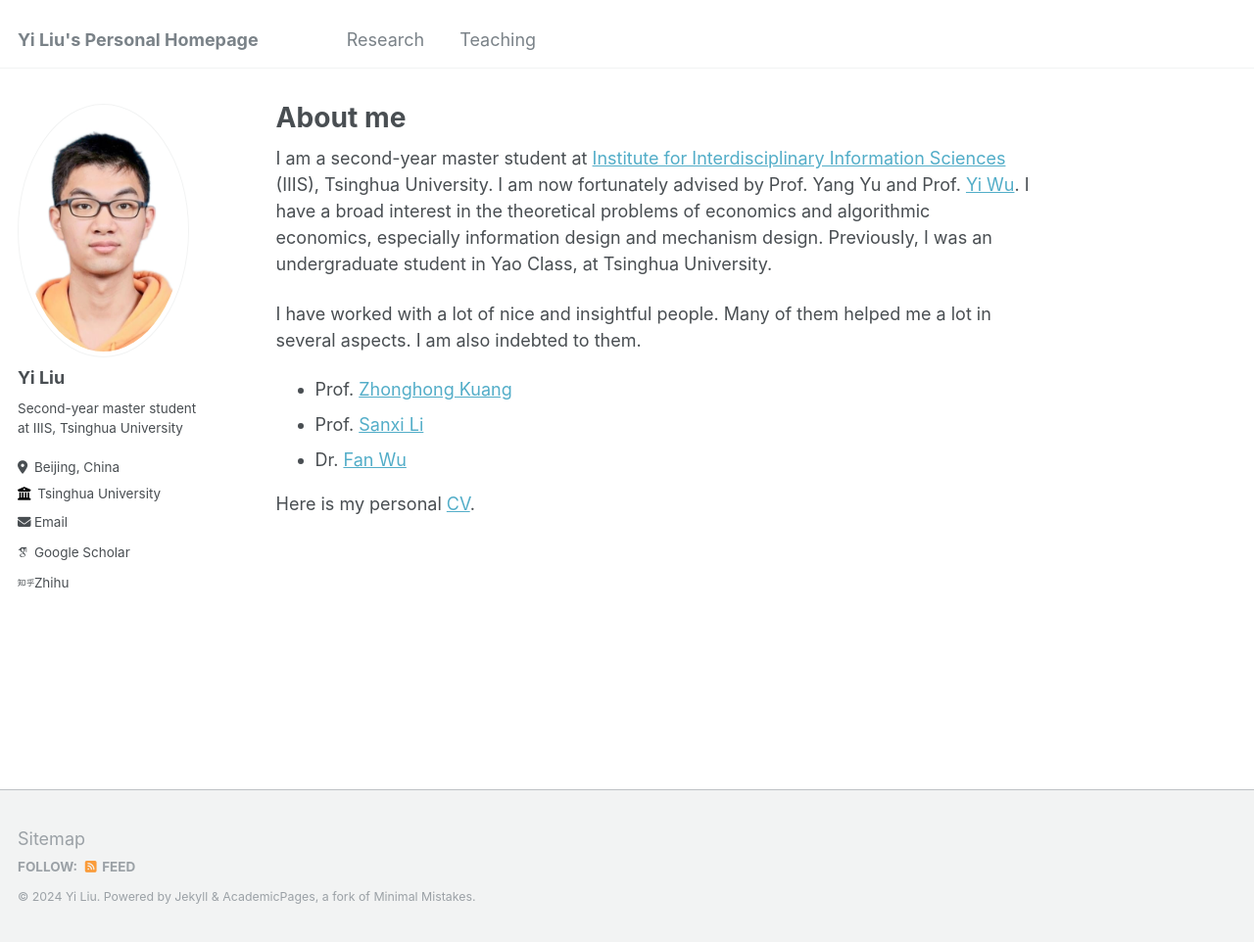
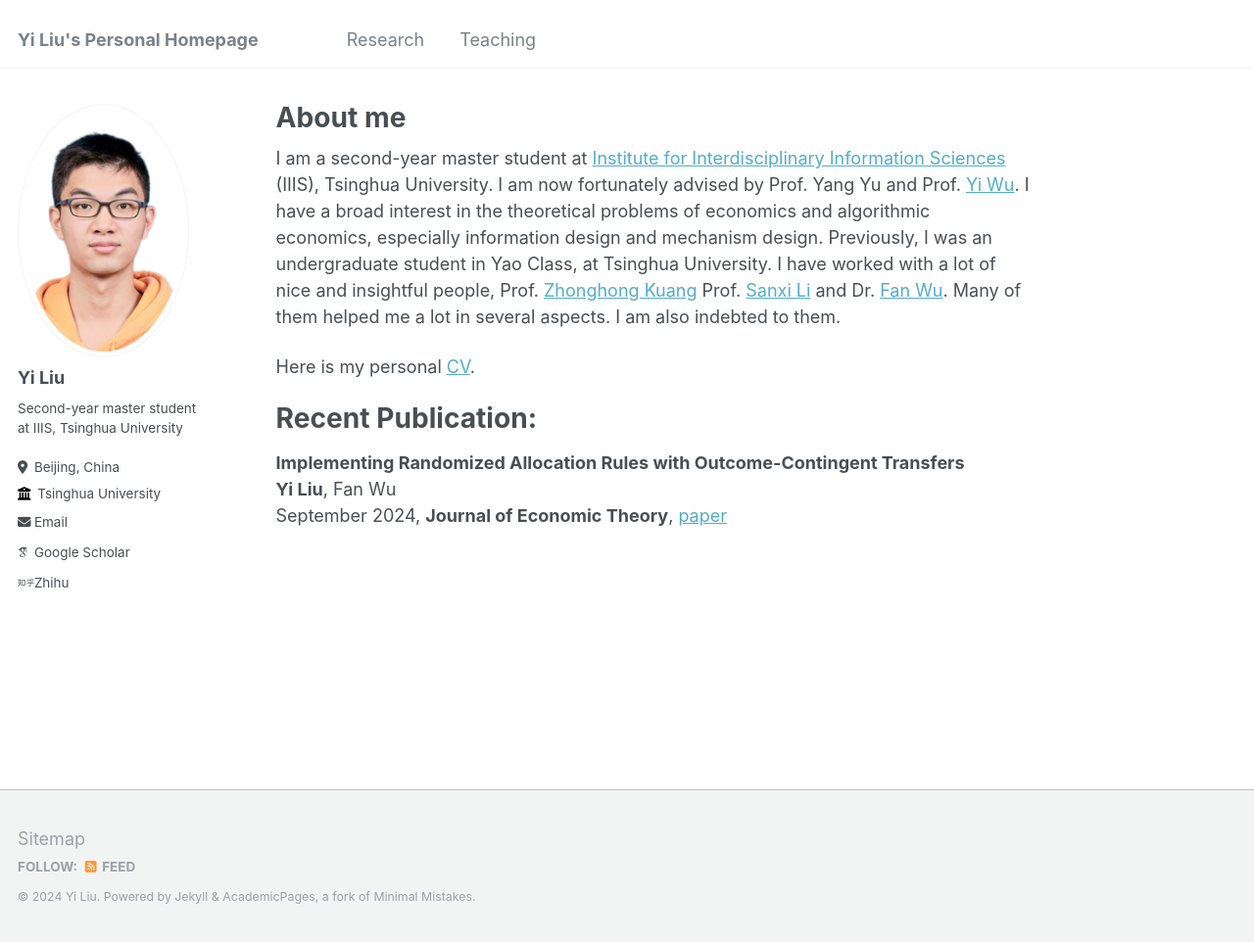
Before and after one commit to Leasy/Leasy.github.io, a Jekyll site: the page built from _pages/about.md, in a window 1280 px wide and 962 px high. Shown: the whole window at 98% size. Built offline with Jekyll 4.4.1, drawn with Linux system fonts in a browser that asks for light colours; some web fonts are replaced.

Commit message:
Update about.md

```diff
--- a/_pages/about.md
+++ b/_pages/about.md
@@ -7,11 +7,13 @@ redirect_from:
   - /about.html
 ---
 
-I am a second-year master student at [Institute for Interdisciplinary Information Sciences](https://iiis.tsinghua.edu.cn/) (IIIS), Tsinghua University. I am now fortunately advised by Prof. Yang Yu and Prof. [Yi Wu](https://jxwuyi.weebly.com/). I have a broad interest in the theoretical problems of economics and algorithmic economics, especially information design and mechanism design. Previously, I was an undergraduate student in Yao Class, at Tsinghua University.
-
-I have worked with a lot of nice and insightful people. Many of them helped me a lot in several aspects. I am also indebted to them.<br>
-- Prof. [Zhonghong Kuang](https://zhkuang.weebly.com/)
-- Prof. [Sanxi Li](http://econ.ruc.edu.cn/jszy/4e35b71d197a4e23911b7a761b67780e.htm)
-- Dr. [Fan Wu](https://wuf17.weebly.com/)
+I am a second-year master student at [Institute for Interdisciplinary Information Sciences](https://iiis.tsinghua.edu.cn/) (IIIS), Tsinghua University. I am now fortunately advised by Prof. Yang Yu and Prof. [Yi Wu](https://jxwuyi.weebly.com/). I have a broad interest in the theoretical problems of economics and algorithmic economics, especially information design and mechanism design. Previously, I was an undergraduate student in Yao Class, at Tsinghua University. I have worked with a lot of nice and insightful people, Prof. [Zhonghong Kuang](https://zhkuang.weebly.com/) Prof. [Sanxi Li](http://econ.ruc.edu.cn/jszy/4e35b71d197a4e23911b7a761b67780e.htm) and Dr. [Fan Wu](https://wuf17.weebly.com/). Many of them helped me a lot in several aspects. I am also indebted to them.
 
 Here is my personal [CV](/files/Yi_Liu_s_CV.pdf).
+
+
+Recent Publication:
+======
+**Implementing Randomized Allocation Rules with Outcome-Contingent Transfers**<br>
+**Yi Liu**, Fan Wu<br>
+September 2024, **Journal of Economic Theory**, [paper](<https://authors.elsevier.com/c/1jTo2_W5stBhK>)
```
